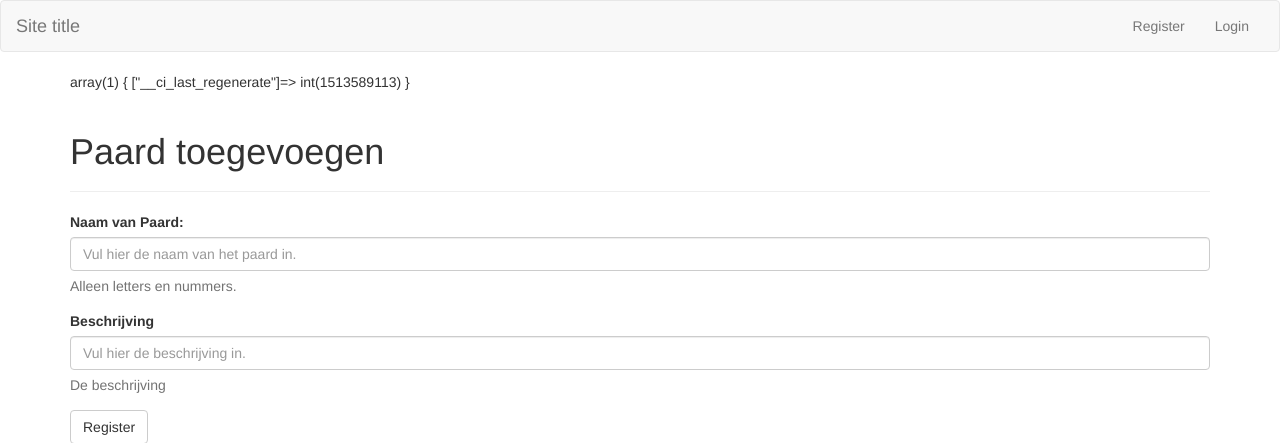
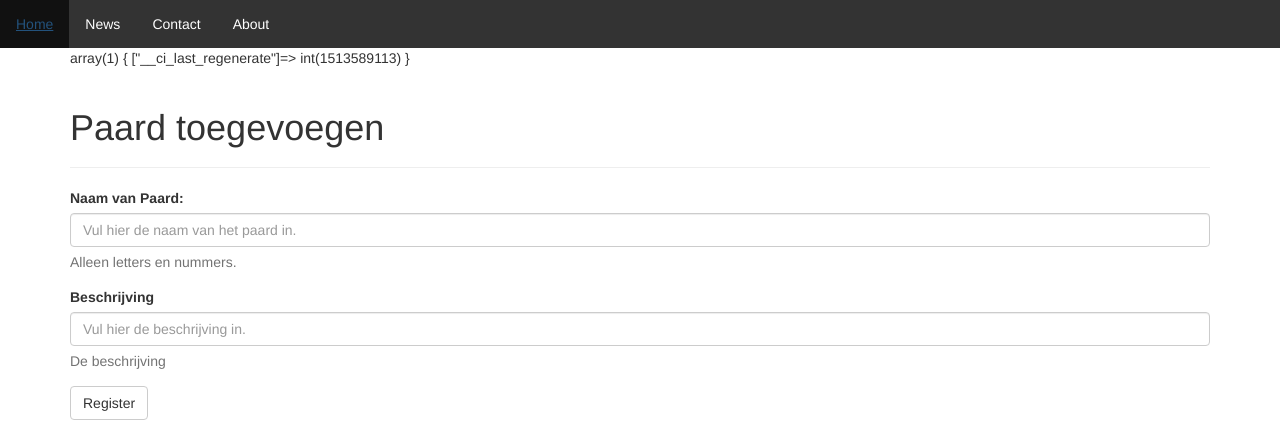
Before and after one commit to AhmetAltas/ManegeCI, a CodeIgniter app: page /database/index.php/paarden/add in a window 1280 px wide. Shown: the top 443 px of the page. Run offline with CodeIgniter, Linux system fonts and the light colour scheme; some libraries are stand-ins or nearby versions.

Commit message:
Contact pagina begonnen

```diff
--- a/Manege/application/views/header.php
+++ b/Manege/application/views/header.php
@@ -22,29 +22,40 @@
 <body>
 
 	<header id="site-header">
-		<nav class="navbar navbar-default" role="navigation">
-			<div class="container-fluid">
-				<div class="navbar-header">
-					<button type="button" class="navbar-toggle collapsed" data-toggle="collapse" data-target="#bs-example-navbar-collapse-1">
-						<span class="sr-only">Toggle navigation</span>
-						<span class="icon-bar"></span>
-						<span class="icon-bar"></span>
-						<span class="icon-bar"></span>
-					</button>
-					<a class="navbar-brand" href="<?= base_url() ?>">Site title</a>
-				</div>
-				<div class="collapse navbar-collapse" id="bs-example-navbar-collapse-1">
-					<ul class="nav navbar-nav navbar-right">
-						<?php if (isset($_SESSION['username']) && $_SESSION['logged_in'] === true) : ?>
-							<li><a href="<?= base_url('logout') ?>">Logout</a></li>
-						<?php else : ?>
-							<li><a href="<?= base_url('register') ?>">Register</a></li>
-							<li><a href="<?= base_url('login') ?>">Login</a></li>
-						<?php endif; ?>
-					</ul>
-				</div><!-- .navbar-collapse -->
-			</div><!-- .container-fluid -->
-		</nav><!-- .navbar -->
+		<style>
+			ul {
+			    list-style-type: none;
+			    margin: 0;
+			    padding: 0;
+			    overflow: hidden;
+			    background-color: #333;
+			}
+
+			li {
+			    float: left;
+			}
+
+			li a {
+			    display: block;
+			    color: white;
+			    text-align: center;
+			    padding: 14px 16px;
+			    text-decoration: none;
+			}
+
+			li a:hover {
+			    background-color: #111;
+			}
+</style>
+
+<ul>
+  <li><a class="active" href="/manege/index.php/paarden/view/">Home</a></li>
+  <li><a href="#news">News</a></li>
+  <li><a href="../../../../manege/index.php/contact">Contact</a></li>
+  <li><a href="#about">About</a></li>
+</ul>
+
+
 	</header><!-- #site-header -->
 
 	<main id="site-content" role="main">
```
Also changed, not shown: Manege/application/views/paarden/contact/contact.php (added, +10 -0 lines), Manege/application/controllers/Contact.php (added), Manege/application/models/Contact_model.php (added).
